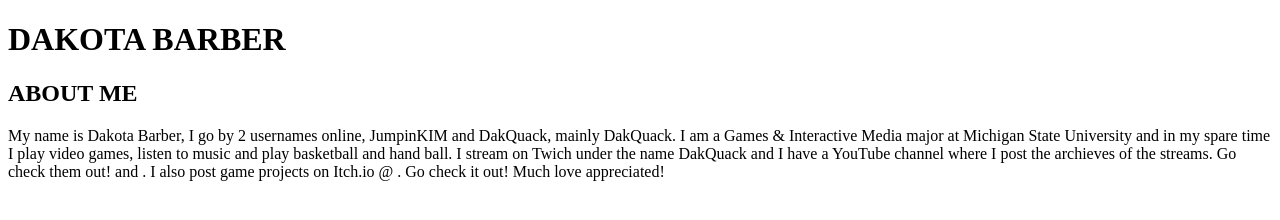
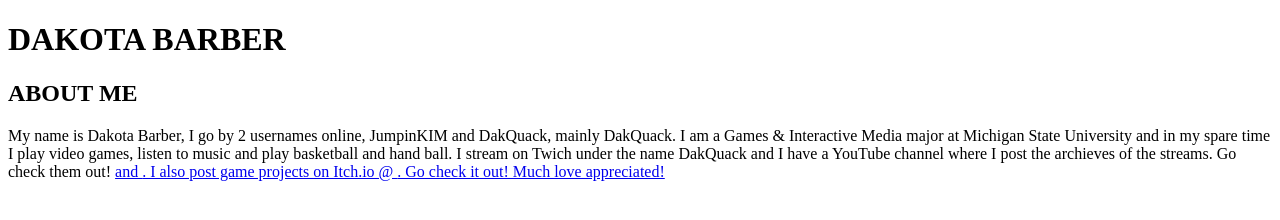
Before and after one commit to JumpinKIM/jumpinkim.github.io, a plain HTML site: page index.html in a window 1280 px wide. Drawn offline with Linux system fonts and the light colour scheme.

Commit message:
Update index.html

```diff
--- a/index.html
+++ b/index.html
@@ -13,8 +13,8 @@
             I am a Games & Interactive Media major at Michigan State University and in my spare time I
             play video games, listen to music and play basketball and hand ball. I stream on Twich under
             the name DakQuack and I have a YouTube channel where I post the archieves of the streams. Go
-            check them out! <https://twitch.tv/dakquack> and <https://www.youtube.com/@dakquackTV>. I also
-            post game projects on Itch.io @ <https://jumpinkim.itch.io>. Go check it out! Much love appreciated!
+            check them out! <a href="https://twitch.tv/dakquack"> and <a href="https://www.youtube.com/@dakquackTV">. I also
+            post game projects on Itch.io @ <a href="https://jumpinkim.itch.io">. Go check it out! Much love appreciated!
         </p>
 </body>
 </html>
```
